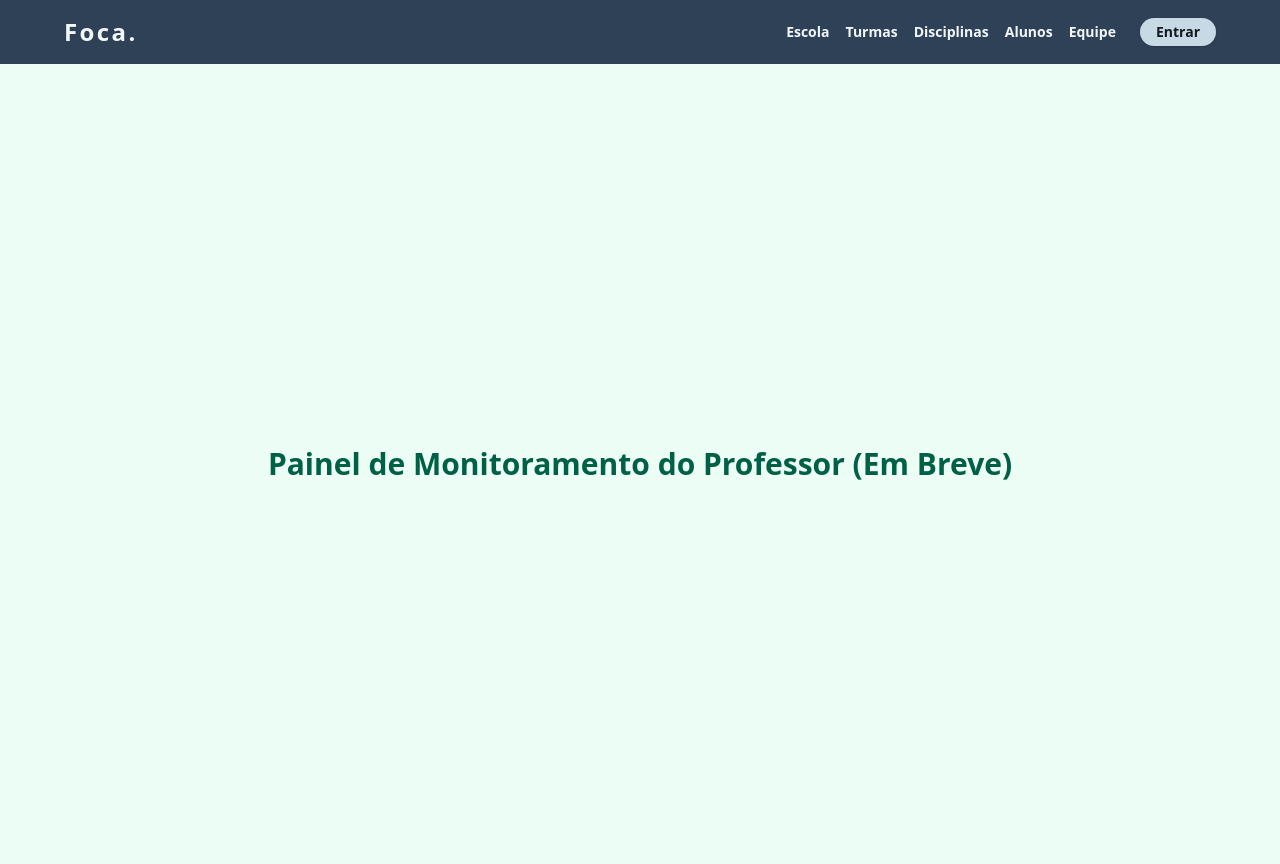
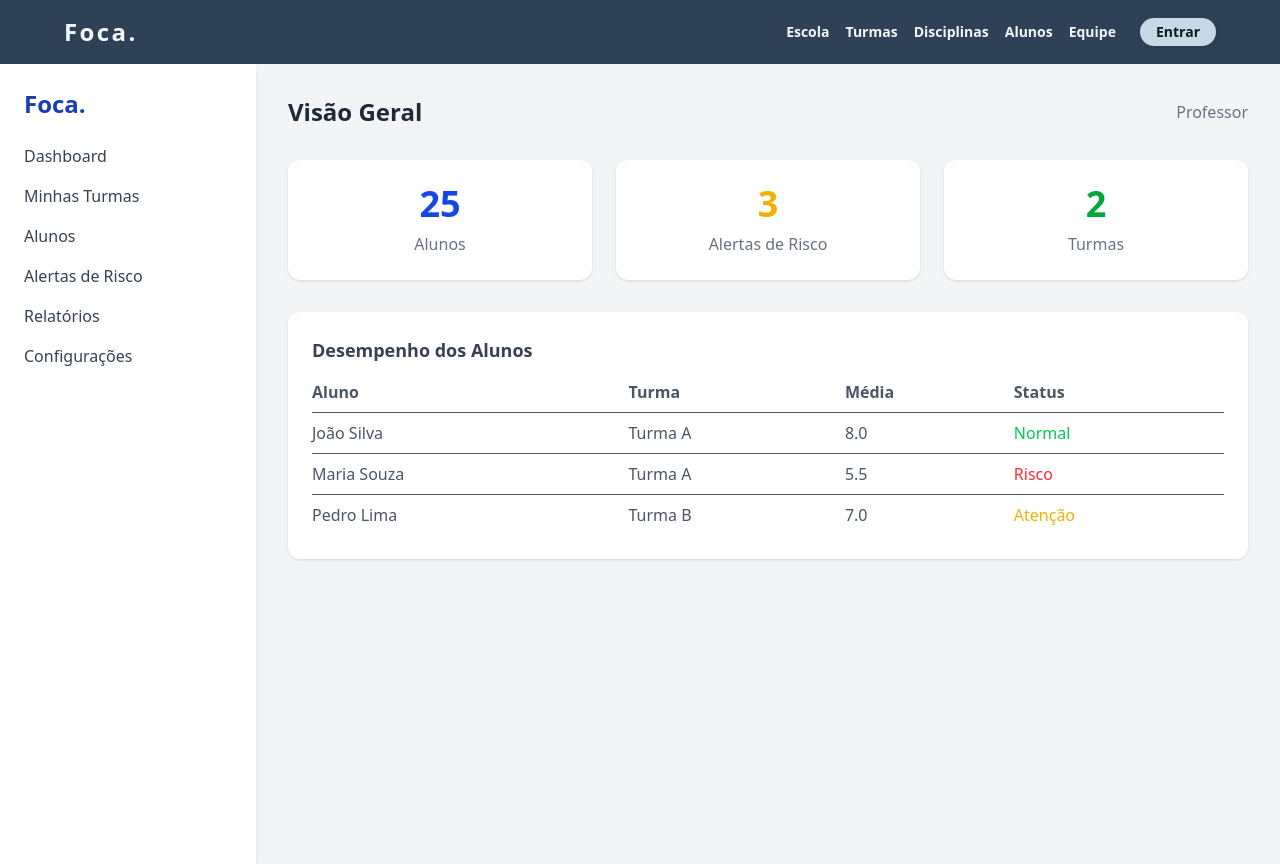
Before and after one commit to lightnvrr/foca-front, a Next.js app: page /professor in a window 1280 px wide. Built offline with nearby package versions, Linux system fonts and the light colour scheme.

Commit message:
feat: esqueleto painel professor e coordenador

```diff
--- a/app/coordenador/page.tsx
+++ b/app/coordenador/page.tsx
@@ -1,9 +1,72 @@
 export default function PainelCoordenador() {
   return (
-    <main className="min-h-screen bg-amber-50 flex items-center justify-center">
-      <h1 className="text-3xl font-bold text-amber-800">
-        Painel de Gestão da Coordenação (Em Breve)
-      </h1>
-    </main>
+    <div className="flex min-h-screen bg-gray-100">
+      {/* Sidebar */}
+      <aside className="w-64 bg-white shadow-md flex flex-col p-6 gap-6">
+        <h1 className="text-2xl font-bold text-blue-800">Foca.</h1>
+        <nav className="flex flex-col gap-4 text-gray-700">
+          <a href="#" className="hover:text-blue-600">Dashboard</a>
+          <a href="#" className="hover:text-blue-600">Alunos</a>
+          <a href="#" className="hover:text-blue-600">Turmas</a>
+          <a href="#" className="hover:text-blue-600">Alertas de Risco</a>
+          <a href="#" className="hover:text-blue-600">Relatórios</a>
+          <a href="#" className="hover:text-blue-600">Configurações</a>
+        </nav>
+      </aside>
+
+      {/* Conteúdo principal */}
+      <main className="flex-1 p-8 flex flex-col gap-8">
+        {/* Header */}
+        <div className="flex justify-between items-center">
+          <h2 className="text-2xl font-semibold text-gray-800">Visão Geral</h2>
+          <span className="text-gray-500">Coordenadora</span>
+        </div>
+
+        {/* Cards de resumo */}
+        <div className="grid grid-cols-3 gap-6">
+          <div className="bg-white rounded-xl p-6 shadow text-center">
+            <p className="text-4xl font-bold text-blue-700">30</p>
+            <p className="text-gray-500 mt-2">Alunos</p>
+          </div>
+          <div className="bg-white rounded-xl p-6 shadow text-center">
+            <p className="text-4xl font-bold text-yellow-500">2</p>
+            <p className="text-gray-500 mt-2">Alertas de Risco</p>
+          </div>
+          <div className="bg-white rounded-xl p-6 shadow text-center">
+            <p className="text-4xl font-bold text-green-600">2</p>
+            <p className="text-gray-500 mt-2">Turmas Ativas</p>
+          </div>
+        </div>
+
+        {/* Tabela de turmas */}
+        <div className="bg-white rounded-xl shadow p-6">
+          <h3 className="text-lg font-semibold text-gray-700 mb-4">Desempenho das Turmas</h3>
+          <table className="w-full text-left text-gray-600">
+            <thead>
+              <tr className="border-b">
+                <th className="pb-2">Turma</th>
+                <th className="pb-2">Alunos</th>
+                <th className="pb-2">Média</th>
+                <th className="pb-2">Status</th>
+              </tr>
+            </thead>
+            <tbody>
+              <tr className="border-b">
+                <td className="py-2">Turma A</td>
+                <td>15</td>
+                <td>7.5</td>
+                <td className="text-green-500">Normal</td>
+              </tr>
+              <tr>
+                <td className="py-2">Turma B</td>
+                <td>15</td>
+                <td>6.2</td>
+                <td className="text-yellow-500">Atenção</td>
+              </tr>
+            </tbody>
+          </table>
+        </div>
+      </main>
+    </div>
   );
 }
--- a/app/professor/page.tsx
+++ b/app/professor/page.tsx
@@ -1,9 +1,78 @@
 export default function PainelProfessor() {
   return (
-    <main className="min-h-screen bg-emerald-50 flex items-center justify-center">
-      <h1 className="text-3xl font-bold text-emerald-800">
-        Painel de Monitoramento do Professor (Em Breve)
-      </h1>
-    </main>
+    <div className="flex min-h-screen bg-gray-100">
+      {/* Sidebar */}
+      <aside className="w-64 bg-white shadow-md flex flex-col p-6 gap-6">
+        <h1 className="text-2xl font-bold text-blue-800">Foca.</h1>
+        <nav className="flex flex-col gap-4 text-gray-700">
+          <a href="#" className="hover:text-blue-600">Dashboard</a>
+          <a href="#" className="hover:text-blue-600">Minhas Turmas</a>
+          <a href="#" className="hover:text-blue-600">Alunos</a>
+          <a href="#" className="hover:text-blue-600">Alertas de Risco</a>
+          <a href="#" className="hover:text-blue-600">Relatórios</a>
+          <a href="#" className="hover:text-blue-600">Configurações</a>
+        </nav>
+      </aside>
+
+      {/* Conteúdo principal */}
+      <main className="flex-1 p-8 flex flex-col gap-8">
+        {/* Header */}
+        <div className="flex justify-between items-center">
+          <h2 className="text-2xl font-semibold text-gray-800">Visão Geral</h2>
+          <span className="text-gray-500">Professor</span>
+        </div>
+
+        {/* Cards de resumo */}
+        <div className="grid grid-cols-3 gap-6">
+          <div className="bg-white rounded-xl p-6 shadow text-center">
+            <p className="text-4xl font-bold text-blue-700">25</p>
+            <p className="text-gray-500 mt-2">Alunos</p>
+          </div>
+          <div className="bg-white rounded-xl p-6 shadow text-center">
+            <p className="text-4xl font-bold text-yellow-500">3</p>
+            <p className="text-gray-500 mt-2">Alertas de Risco</p>
+          </div>
+          <div className="bg-white rounded-xl p-6 shadow text-center">
+            <p className="text-4xl font-bold text-green-600">2</p>
+            <p className="text-gray-500 mt-2">Turmas</p>
+          </div>
+        </div>
+
+        {/* Tabela de alunos */}
+        <div className="bg-white rounded-xl shadow p-6">
+          <h3 className="text-lg font-semibold text-gray-700 mb-4">Desempenho dos Alunos</h3>
+          <table className="w-full text-left text-gray-600">
+            <thead>
+              <tr className="border-b">
+                <th className="pb-2">Aluno</th>
+                <th className="pb-2">Turma</th>
+                <th className="pb-2">Média</th>
+                <th className="pb-2">Status</th>
+              </tr>
+            </thead>
+            <tbody>
+              <tr className="border-b">
+                <td className="py-2">João Silva</td>
+                <td>Turma A</td>
+                <td>8.0</td>
+                <td className="text-green-500">Normal</td>
+              </tr>
+              <tr className="border-b">
+                <td className="py-2">Maria Souza</td>
+                <td>Turma A</td>
+                <td>5.5</td>
+                <td className="text-red-500">Risco</td>
+              </tr>
+              <tr>
+                <td className="py-2">Pedro Lima</td>
+                <td>Turma B</td>
+                <td>7.0</td>
+                <td className="text-yellow-500">Atenção</td>
+              </tr>
+            </tbody>
+          </table>
+        </div>
+      </main>
+    </div>
   );
 }
```
Also changed, not shown: 1 other file (tests, documents, lock files or other folders).
